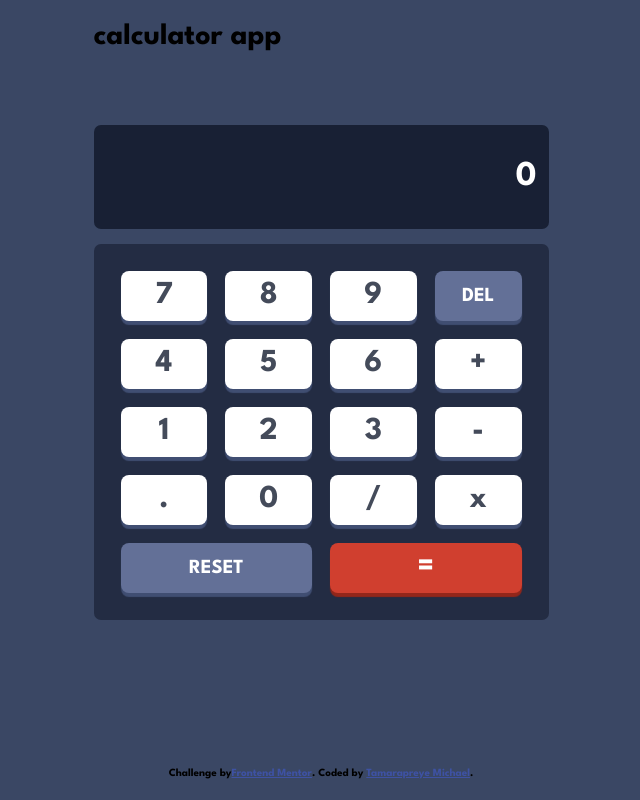
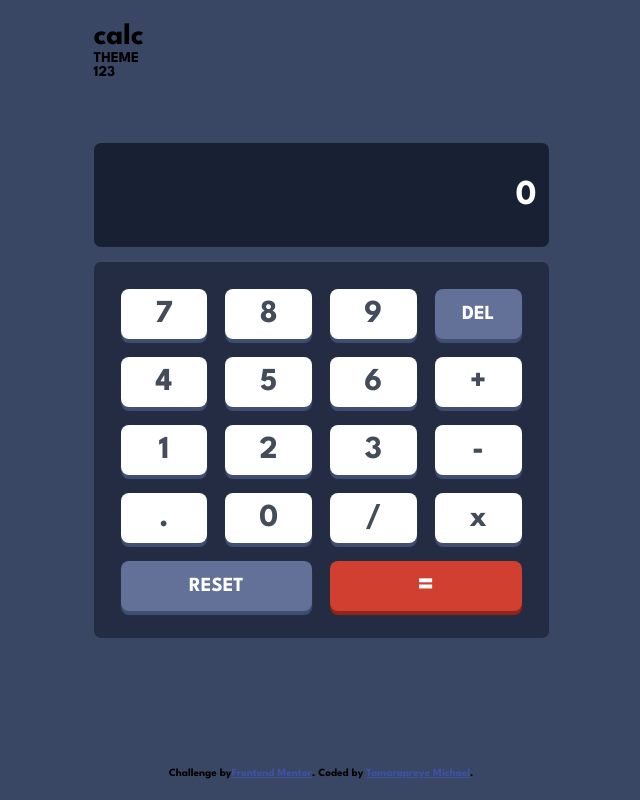
Before and after one commit to Tamarapreye-M/calculator_app, a React (Create React App) app: page / in a window 1280 px wide. Shown: the whole page, without its empty margins (319-959 px from the left). Built offline with nearby package versions, Linux system fonts and the light colour scheme.

Commit message:
header updated

```diff
--- a/src/components/Header.js
+++ b/src/components/Header.js
@@ -3,7 +3,20 @@ import React from "react";
 const Header = () => {
 	return (
 		<header>
-			<h1>calculator app</h1>
+			<h1>calc</h1>
+			<div>
+				<p>THEME</p>
+				<div>
+					<div>
+						<span>1</span>
+						<span>2</span>
+						<span>3</span>
+					</div>
+					<div>
+						<div></div>
+					</div>
+				</div>
+			</div>
 		</header>
 	);
 };
```
